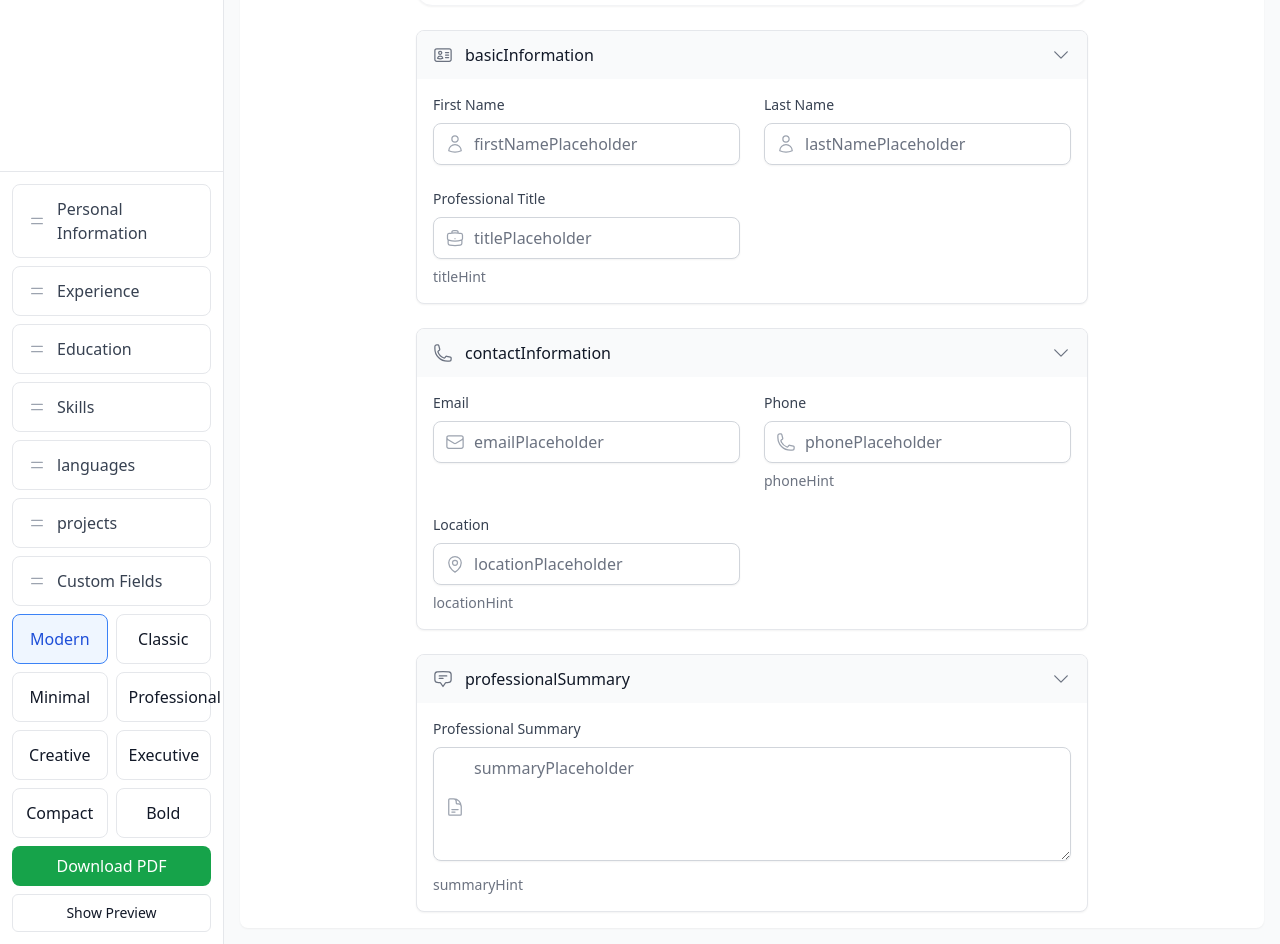
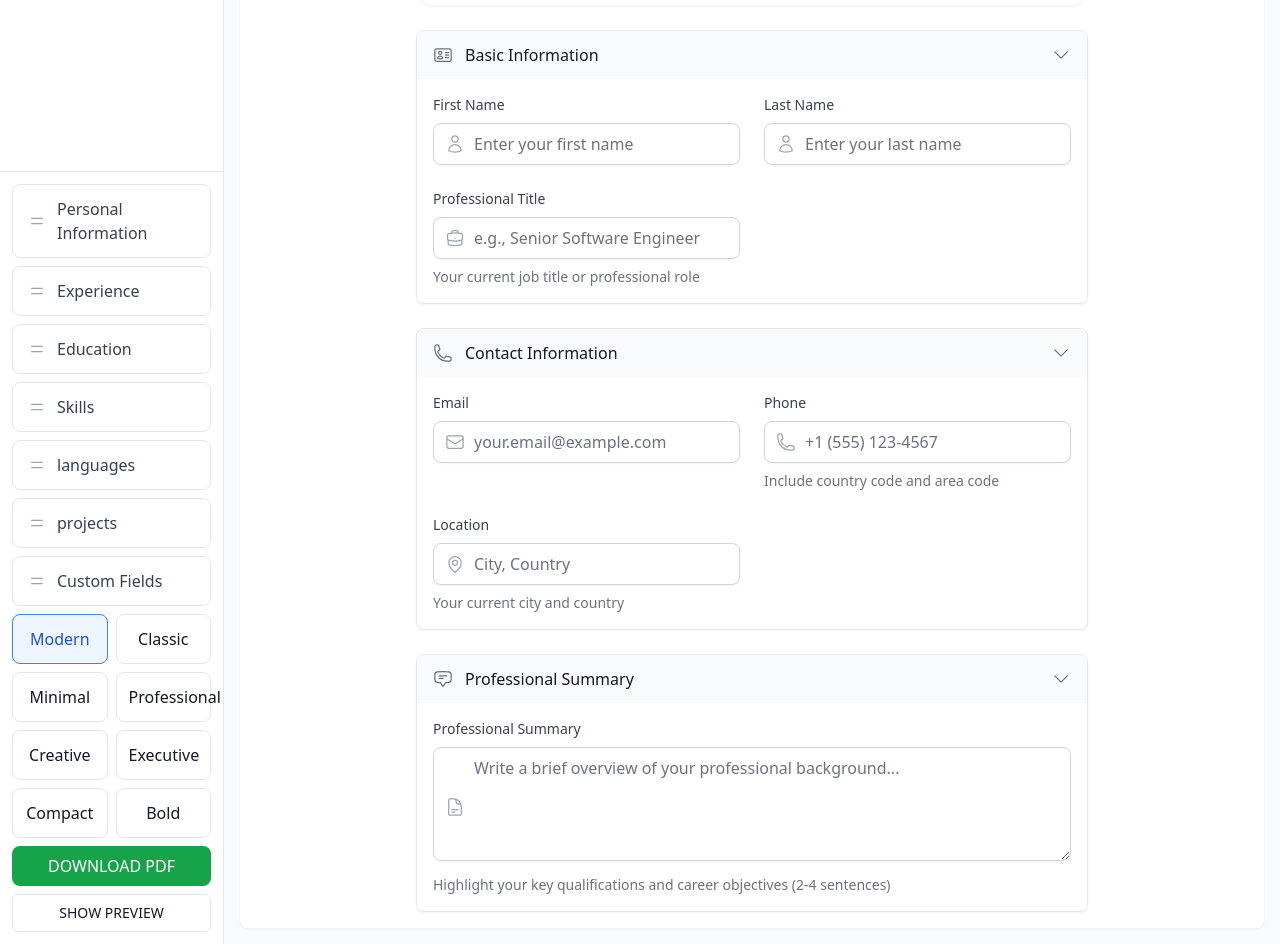
Before and after one commit to jackyroben/sb1-sha6zu, a React (Vite) app: page / in a window 1280 px wide. Shown: the part 320-1264 px from the top of the page. Built offline with nearby package versions, Linux system fonts and the light colour scheme; what @react-pdf/renderer would draw is missing.

Commit message:
ui fixe typo

```diff
--- a/src/i18n/config.ts
+++ b/src/i18n/config.ts
@@ -6,10 +6,10 @@ const resources = {
     translation: {
       // General
       cvBuilder: 'CV Builder',
-      save: 'Save',
-      cancel: 'Cancel',
-      remove: 'Remove',
-      add: 'Add',
+      save: 'SAVE',
+      cancel: 'CANCEL',
+      remove: 'REMOVE',
+      add: 'ADD',
 
       // Personal Info
       personalInfo: 'Personal Information',
@@ -20,6 +20,32 @@ const resources = {
       location: 'Location',
       title: 'Professional Title',
       summary: 'Professional Summary',
+
+      // Photo Upload
+      addProfilePhoto: 'Add Profile Photo',
+      clickToChangePhoto: 'Click to Change Photo',
+      photoRequirements: 'Upload a professional photo (JPG or PNG, max 10MB)',
+      tapToUploadPhoto: 'Tap to Upload Photo',
+
+      // Form Sections
+      basicInformation: 'Basic Information',
+      contactInformation: 'Contact Information',
+      professionalSummary: 'Professional Summary',
+
+      // Placeholders
+      firstNamePlaceholder: 'Enter your first name',
+      lastNamePlaceholder: 'Enter your last name',
+      titlePlaceholder: 'e.g., Senior Software Engineer',
+      emailPlaceholder: 'your.email@example.com',
+      phonePlaceholder: '+1 (555) 123-4567',
+      locationPlaceholder: 'City, Country',
+      summaryPlaceholder: 'Write a brief overview of your professional background...',
+
+      // Hints
+      titleHint: 'Your current job title or professional role',
+      phoneHint: 'Include country code and area code',
+      locationHint: 'Your current city and country',
+      summaryHint: 'Highlight your key qualifications and career objectives (2-4 sentences)',
 
       // Skills
       skills: 'Skills',
@@ -32,19 +58,19 @@ const resources = {
       skillLevel3: 'Intermediate',
       skillLevel4: 'Advanced',
       skillLevel5: 'Expert',
-      addSkill: 'Add Skill',
-      removeSkill: 'Remove Skill',
+      addSkill: 'ADD SKILL',
+      removeSkill: 'REMOVE SKILL',
 
       // Custom Fields
       customFields: 'Custom Fields',
       fieldLabel: 'Field Label',
       fieldValue: 'Field Value',
-      enterFieldName: 'Enter field name',
-      enterFieldValue: 'Enter field value',
+      enterFieldName: 'Enter field name (e.g., LinkedIn Profile)',
+      enterFieldValue: 'Enter the value',
       fieldLabelHint: 'Name of your custom field',
       fieldValueHint: 'Content of your custom field',
-      addCustomField: 'Add Custom Field',
-      removeField: 'Remove Field',
+      addCustomField: 'ADD CUSTOM FIELD',
+      removeField: 'REMOVE FIELD',
 
       // Education
       education: 'Education',
@@ -54,16 +80,40 @@ const resources = {
       startDate: 'Start Date',
       endDate: 'End Date',
       description: 'Description',
-      addEducation: 'Add Education',
-      removeEducation: 'Remove Education',
+      addEducation: 'ADD EDUCATION',
+      removeEducation: 'REMOVE EDUCATION',
+
+      // Education Placeholders
+      institutionPlaceholder: 'Enter school or university name',
+      degreePlaceholder: 'e.g., Bachelor of Science',
+      fieldPlaceholder: 'e.g., Computer Science',
+      educationDescriptionPlaceholder: 'Describe your academic achievements...',
+
+      // Education Hints
+      institutionHint: 'Name of the school or university',
+      degreeHint: 'Type of degree or certification',
+      fieldHint: 'Your major or area of study',
+      startDateHint: 'When did you start your studies?',
+      endDateHint: 'When did you graduate?',
+      educationDescriptionHint: 'Include relevant coursework, honors, or activities',
 
       // Experience
       experience: 'Experience',
       company: 'Company',
       position: 'Position',
       current: 'Current Position',
-      addExperience: 'Add Experience',
-      removeExperience: 'Remove Experience',
+      addExperience: 'ADD EXPERIENCE',
+      removeExperience: 'REMOVE EXPERIENCE',
+
+      // Experience Placeholders
+      companyPlaceholder: 'Enter company name',
+      positionPlaceholder: 'Enter your job title',
+      experienceDescriptionPlaceholder: 'Describe your responsibilities and achievements...',
+
+      // Experience Hints
+      companyHint: 'Name of the organization',
+      positionHint: 'Your role at the company',
+      experienceDescriptionHint: 'Use bullet points to highlight key accomplishments',
 
       // Templates
       chooseTemplate: 'Choose Template',
@@ -77,12 +127,13 @@ const resources = {
       bold: 'Bold',
 
       // Preview
-      showPreview: 'Show Preview',
-      hidePreview: 'Hide Preview',
-      downloadPDF: 'Download PDF',
+      showPreview: 'SHOW PREVIEW',
+      hidePreview: 'HIDE PREVIEW',
+      downloadPDF: 'DOWNLOAD PDF',
 
       // Section Management
       arrangeSections: 'Arrange Sections',
+      saveAndContinue: 'SAVE & CONTINUE',
 
       // Section summaries
       noPersonalInfo: 'No personal information added',
```
